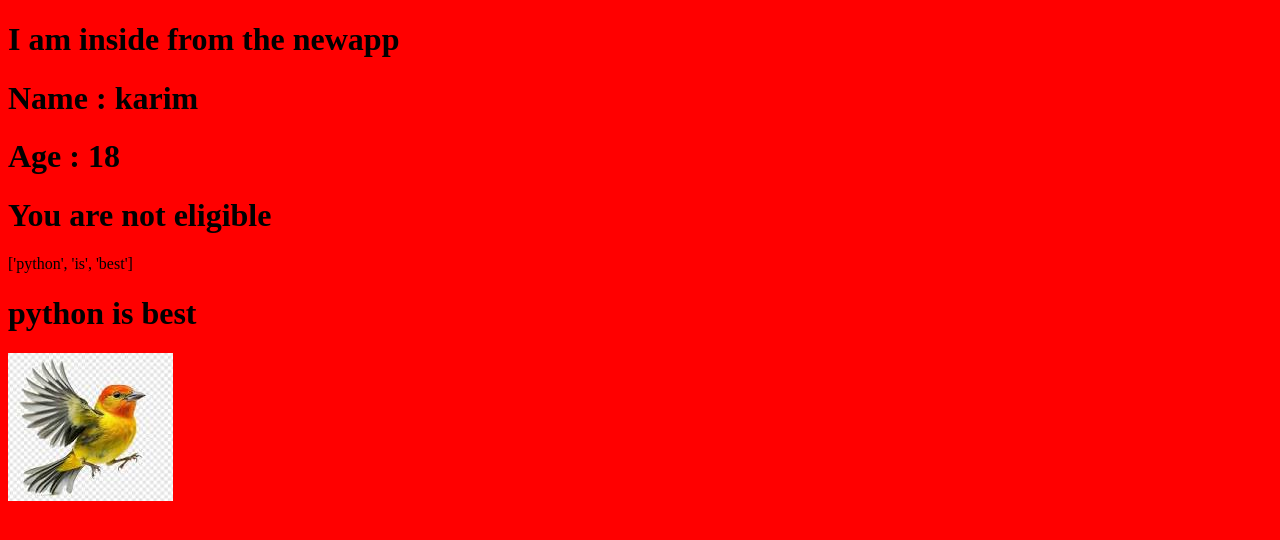
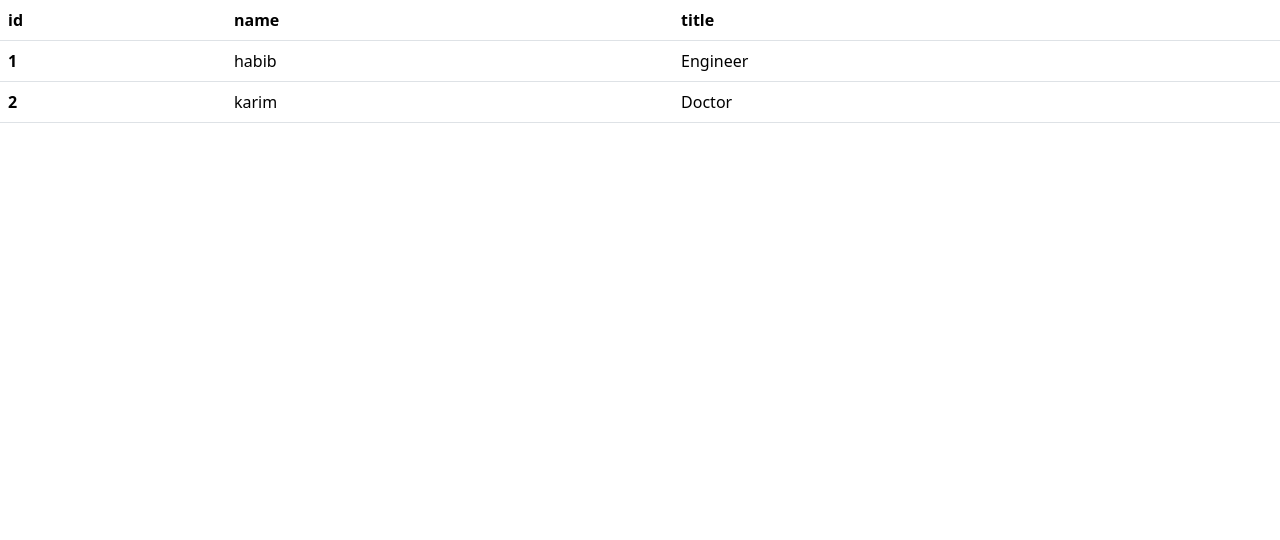
Before and after one commit to Md-RonyMia/basic_to_advance_django, a Django app: page /first_app/index/ in a window 1280 px wide. Shown: the top 540 px of the page. Run offline with Django 5.2, Linux system fonts and the light colour scheme.

Commit message:
adding bootstrap with table and showing data from passing value

```diff
--- a/newapp/templates/index.html
+++ b/newapp/templates/index.html
@@ -6,23 +6,35 @@
     <meta name="viewport" content="width=device-width, initial-scale=1.0">
     <title>Document</title>
     <link rel="stylesheet" href="{% static 'css/style.css' %}">
+    <link href="https://cdn.jsdelivr.net/npm/bootstrap@5.3.8/dist/css/bootstrap.min.css" rel="stylesheet" integrity="sha384-sRIl4kxILFvY47J16cr9ZwB07vP4J8+LH7qKQnuqkuIAvNWLzeN8tE5YBujZqJLB" crossorigin="anonymous">
+
 </head>
 <body>
-    <h1>I am inside from the newapp</h1>
-    <h1>Name : {{name}}</h1>
-    <h1>Age : {{age}}</h1>
-    {% if age >= 20 %}
-    <h1>You are eligible for driving license</h1>
-    {% elif age < 19 and age > 10 %}
-    <h1>You are not eligible</h1>
-    {% else %}
-    <h1>You are a child</h1>
-     {% endif %}
 
-    {{lst}}
-    <h1>{{ lst | join:" " }}</h1>
+    <!-- table with bootstrap -->
+      <table class="table">
+  <thead>
+    <tr>
+      <th scope="col">id</th>
+      <th scope="col">name</th>
+      <th scope="col">title</th>
+    </tr>
+  </thead>
+     <tbody>
+   {% for i in data %}
+    <tr>
+      <th scope="row">{{i.id}}</th>
+      <td>{{i.name}}</td>
+      <td>{{i.title}}</td>
+    </tr>
+  {% endfor %}
 
-    <img src="{% static 'images/bird1.jpg' %}" alt="">
+  </tbody>
+</table>
+
+    <!-- end -->
+
+    <script src="https://cdn.jsdelivr.net/npm/bootstrap@5.3.8/dist/js/bootstrap.bundle.min.js" integrity="sha384-FKyoEForCGlyvwx9Hj09JcYn3nv7wiPVlz7YYwJrWVcXK/BmnVDxM+D2scQbITxI" crossorigin="anonymous"></script>
 
 </body>
 </html>
--- a/newapp/views.py
+++ b/newapp/views.py
@@ -10,5 +10,15 @@ def About(request):
     return HttpResponse('This is about page.')
 
 def Index(request):
-    data={'name':'karim','age':18,'lst':['python','is','best']}
-    return render(request,'index.html',data)
+    data=[{
+        "id":1,
+        "name":'habib',
+        "title":'Engineer'
+        },
+        {
+        "id":2,
+        "name":'karim',
+        "title":'Doctor'
+        }
+    ]
+    return render(request,'index.html',{'data':data})
```
